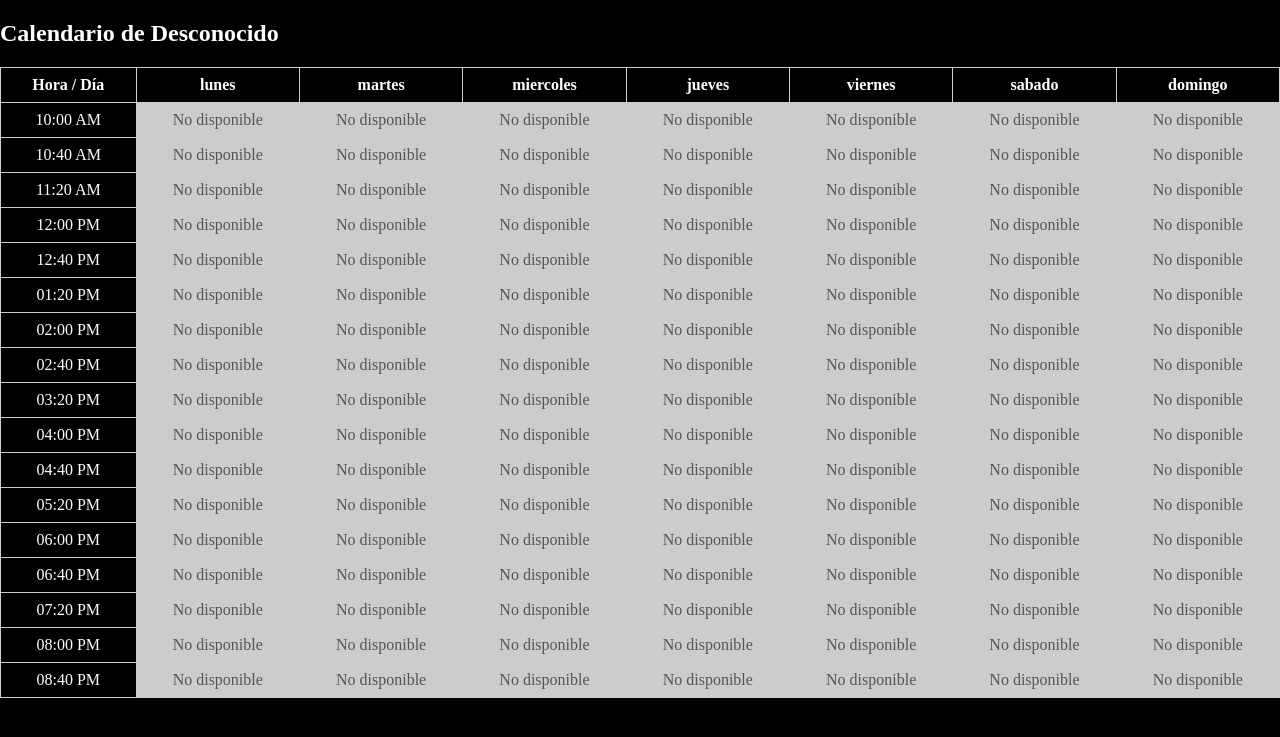
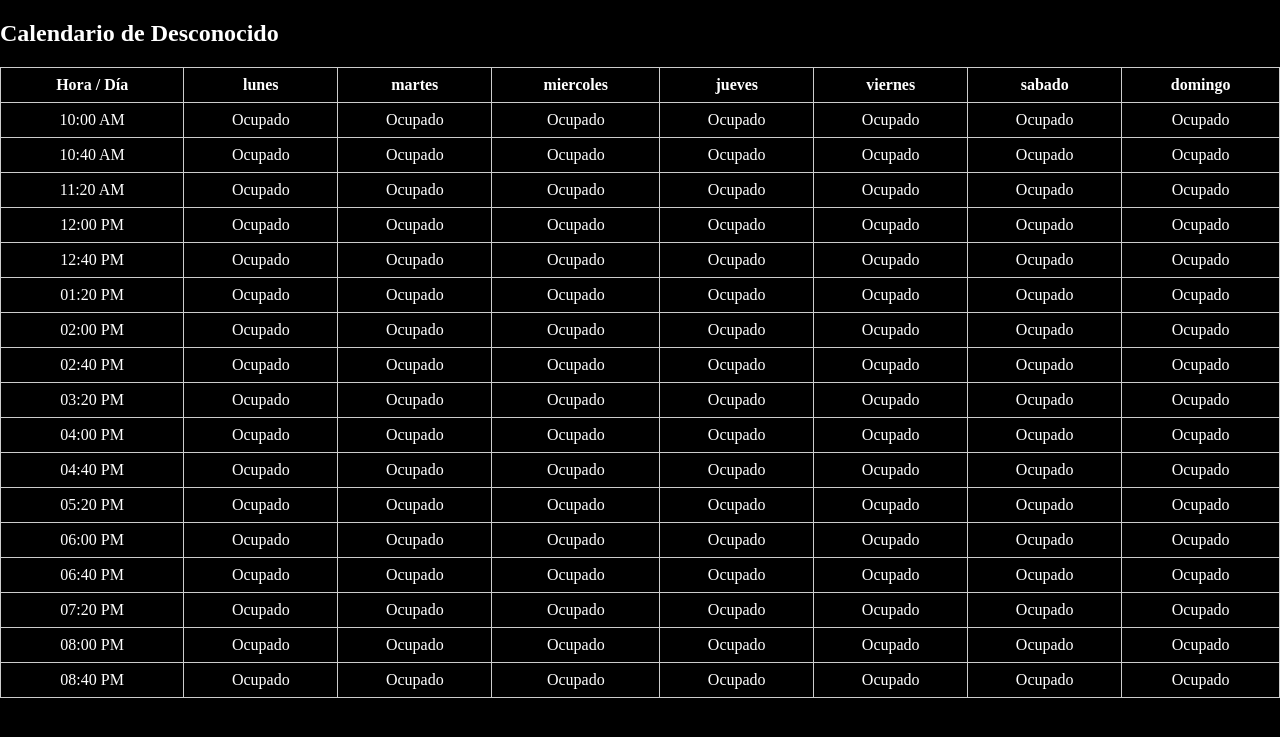
Before and after one commit to Cesario-dev/barberia-citas, a Flask app: page /cliente/1/calendario in a window 1280 px wide. Shown: the top 737 px of the page. Run offline with Flask 3, Linux system fonts and the light colour scheme; data that the repository does not hold is empty; some libraries are stand-ins or nearby versions.

Commit message:
NO DISPONIBLE A OCUPADO CLIENTE

```diff
--- a/templates/cliente_calendario.html
+++ b/templates/cliente_calendario.html
@@ -106,9 +106,9 @@
                         </button>
                     </td>
                 {% elif (dia, hora) in bloqueados %}
-                    <td class="bloqueado">No disponible</td>
+                    <td class="ocupado">Ocupado</td>
                 {% else %}
-                    <td class="bloqueado">No disponible</td>
+                    <td class="ocupado">Ocupado</td>
                 {% endif %}
             {% endfor %}
         </tr>
```
